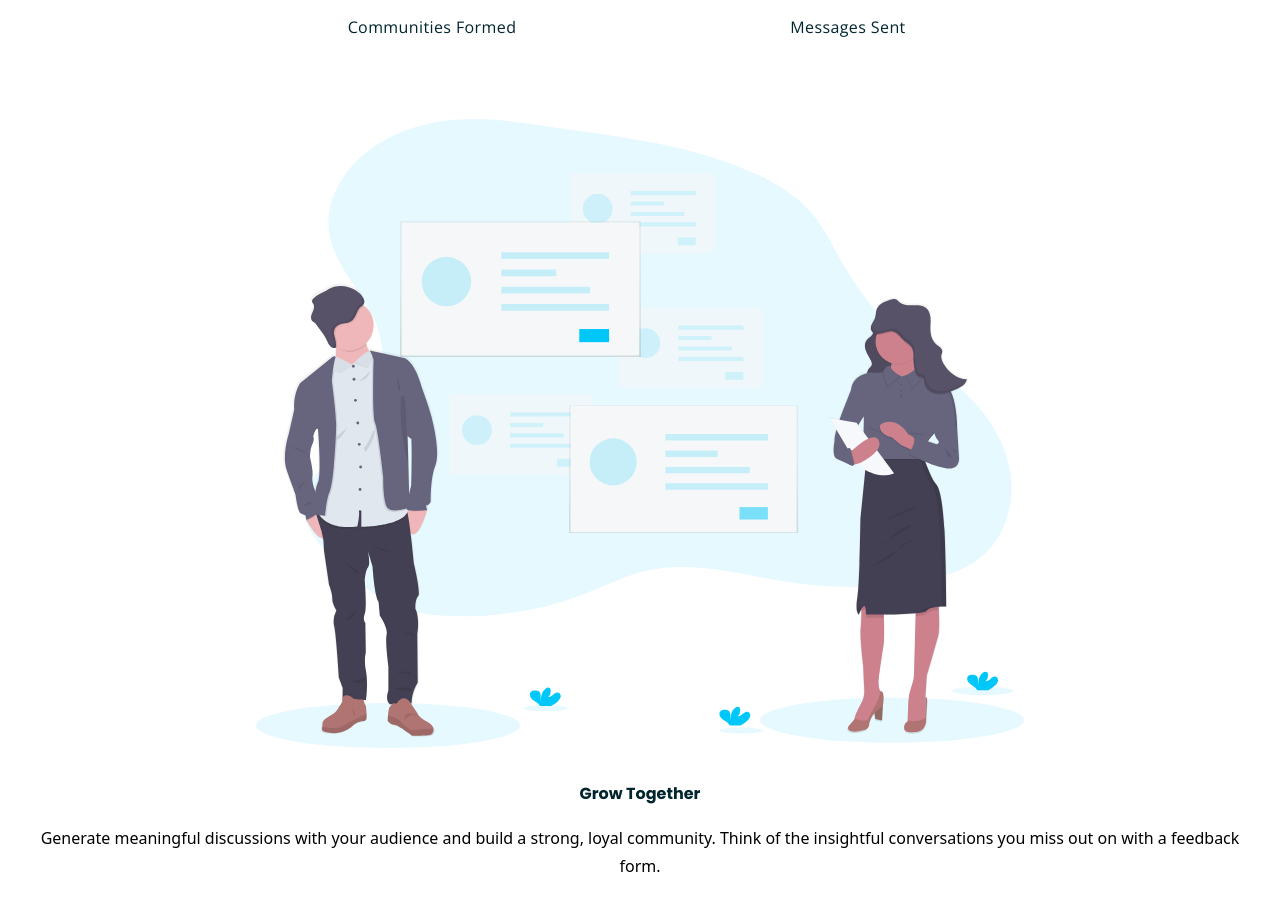
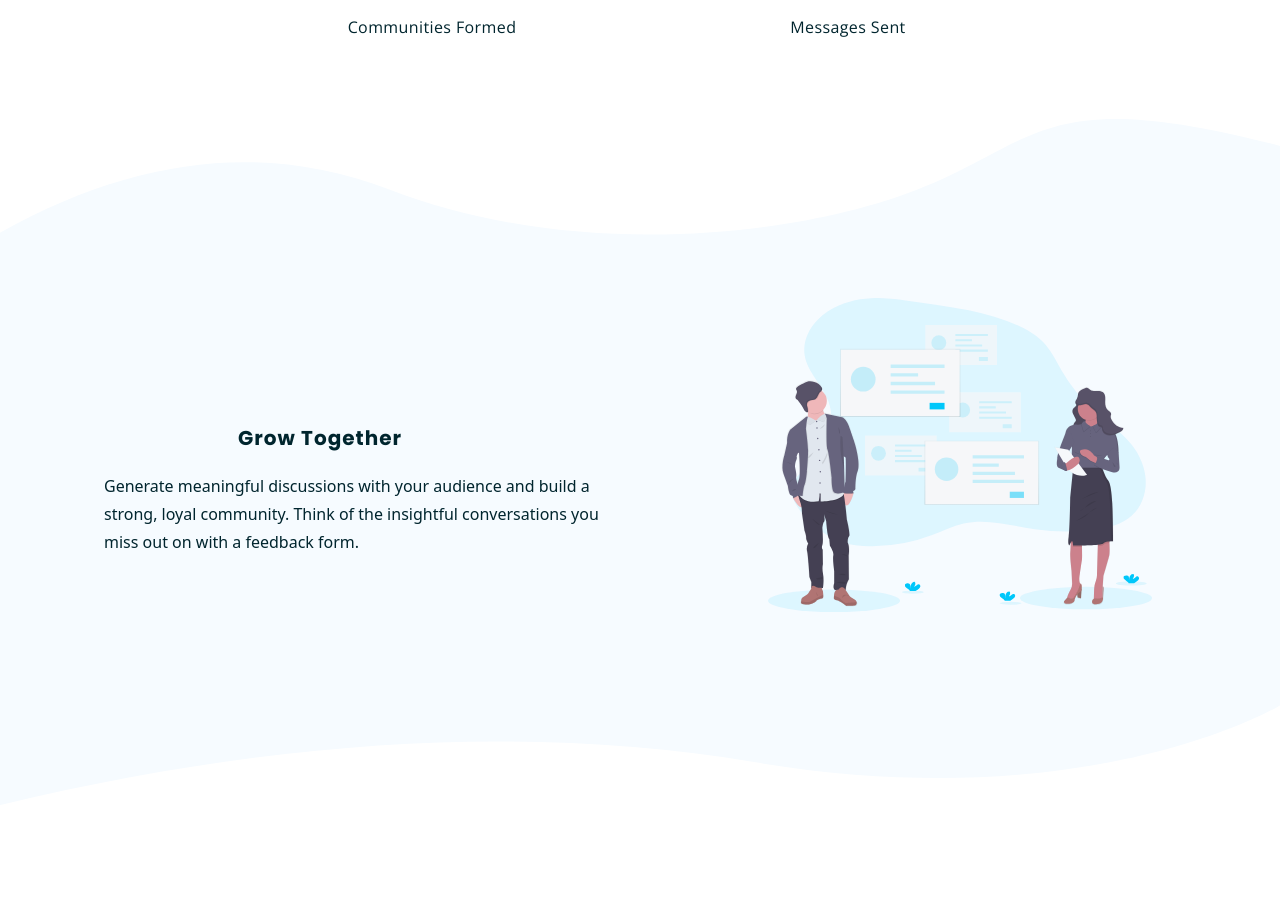
Before and after one commit to Yashbabani0/huddle-landing-page-with-curved-sections-master, a React (Vite) app: page / in a window 1280 px wide. Shown: the part 1216-2117 px from the top of the page. Before the commit the page ends 2096 px from the top, so only its background shows below. Built offline with nearby package versions, Linux system fonts and the light colour scheme.

Commit message:
GrowTogether Add

```diff
--- a/src/Components/GrowTogether.jsx
+++ b/src/Components/GrowTogether.jsx
@@ -1,21 +1,42 @@
 import React from "react";
 import GrowTogetherImg from "../../public/illustration-grow-together.svg";
+import bgTopMobile from "../../public/bg-section-top-mobile-1.svg";
+import bgBottomMobile from "../../public/bg-section-bottom-mobile-1.svg";
+import bgTopPc from "../../public/bg-section-top-desktop-1.svg";
+import bgBottomPc from "../../public/bg-section-bottom-desktop-1.svg";
+
 export default function GrowTogether() {
   return (
-    <div className="w-full h-full flex flex-col items-center justify-center text-center">
-      <div>
-        <div className="img">
+    <div className="w-full h-full flex flex-col items-center justify-center text-center mb-[6em] relative">
+      <div className="min-w-[100%]">
+        <picture>
+          <source media="(max-width: 767px)" srcSet={bgTopMobile} />
+          <source media="(min-width: 768px)" srcSet={bgTopPc} />
+          <img src={bgTopPc} alt="Background Top" className="min-w-full" />
+        </picture>
+      </div>
+      <div className="bg-[#f6fbff] pt-[2em] pb-[2em] w-full">
+        <div className="img md:float-right md:w-[50%]">
           <img src={GrowTogetherImg} alt="" className="w-[60%] m-auto" />
         </div>
-        <div className="content px-[1.5em] leading-7 mt-[2em]">
-          <h2 className="mb-[1em]">Grow Together</h2>
-          <p>
+        <div className="content px-[1.5em] leading-7 mt-[2em] md:float-left md:w-[50%] md:flex md:items-center md:justify-center md:flex-col md:h-[20em] md:text-left">
+          <h2 className="mb-[1em] tracking-wider text-xl text-veryDarkCyan">
+            Grow Together
+          </h2>
+          <p className="text-veryDarkCyan md:ps-20">
             Generate meaningful discussions with your audience and build a
             strong, loyal community. Think of the insightful conversations you
             miss out on with a feedback form.
           </p>
         </div>
       </div>
+      <div className="min-w-full">
+      <picture>
+          <source media="(max-width: 767px)" srcSet={bgBottomMobile} />
+          <source media="(min-width: 768px)" srcSet={bgBottomPc} />
+          <img src={bgTopPc} alt="Background Top" className="min-w-full" />
+        </picture>
+      </div>
     </div>
   );
 }
--- a/src/Components/Header.jsx
+++ b/src/Components/Header.jsx
@@ -1,28 +1,41 @@
 import React from "react";
+import ScreenMockup from "../../public/screen-mockups.svg";
 
 export default function Header() {
   return (
     <div className="w-full h-full text-center">
       <div className="w-full h-[18em] flex flex-col items-center justify-center mt-[2em] mb-[1em] max-[600px]:my-[4em]">
-        <h1 className="text-[1.8em] md:text-[2em] px-2 pb-[0.8em] font-bold ">Build The Community Your Fans Will Love</h1>
+        <h1 className="text-[1.8em] md:text-[2em] px-2 pb-[0.8em] font-bold ">
+          Build The Community Your Fans Will Love
+        </h1>
         <p className="px-[1.4em] mb-[1.5em] max-w-[42em] open-sans-semibold">
           Huddle re-imagines the way we build communities. You have a voice, but
           so does your audience. Create connections with your users as you
           engage in genuine discussion.
         </p>
-        <button className="bg-pink text-veryPaleBlue rounded-3xl w-[13em] h-10 hover:bg-lightPink cursor-pointer">Get Started For Free</button>
+        <button className="bg-pink text-veryPaleBlue rounded-3xl w-[13em] h-10 hover:bg-lightPink cursor-pointer">
+          Get Started For Free
+        </button>
       </div>
       <div className="flex items-center justify-center">
-        <img className="w-[70%]" src="../public\screen-mockups.svg" alt="" />
+        <img className="w-[70%]" src={ScreenMockup} alt="" />
       </div>
       <div className="w-full py-20 md:px-60 grid grid-cols-2 place-items-center place-content-center  gap-[2em] max-[800px]:grid-cols-1 max-[800px]:gap-[8em]">
         <div className="flex flex-col items-center justify-center relative w-[13em]">
-          <img className="w-[2em] absolute top-[-30%] left-[15%]" src="../public\icon-communities.svg" alt="" />
+          <img
+            className="w-[2em] absolute top-[-30%] left-[15%]"
+            src="../public\icon-communities.svg"
+            alt=""
+          />
           <h1 className="text-5xl py-[0.2em] tracking-wider">1.4k+</h1>
           <p className="open-sans-regular tracking-wide">Communities Formed</p>
         </div>
         <div className="flex flex-col items-center justify-center relative w-[13em]">
-          <img src="../public\icon-messages.svg" alt="" className="w-[2em] absolute top-[-30%] left-[15%]" />
+          <img
+            src="../public\icon-messages.svg"
+            alt=""
+            className="w-[2em] absolute top-[-30%] left-[15%]"
+          />
           <h1 className="text-5xl py-[0.2em] tracking-wider">2.7m+</h1>
           <p className="open-sans-regular tracking-wide">Messages Sent</p>
         </div>
```
